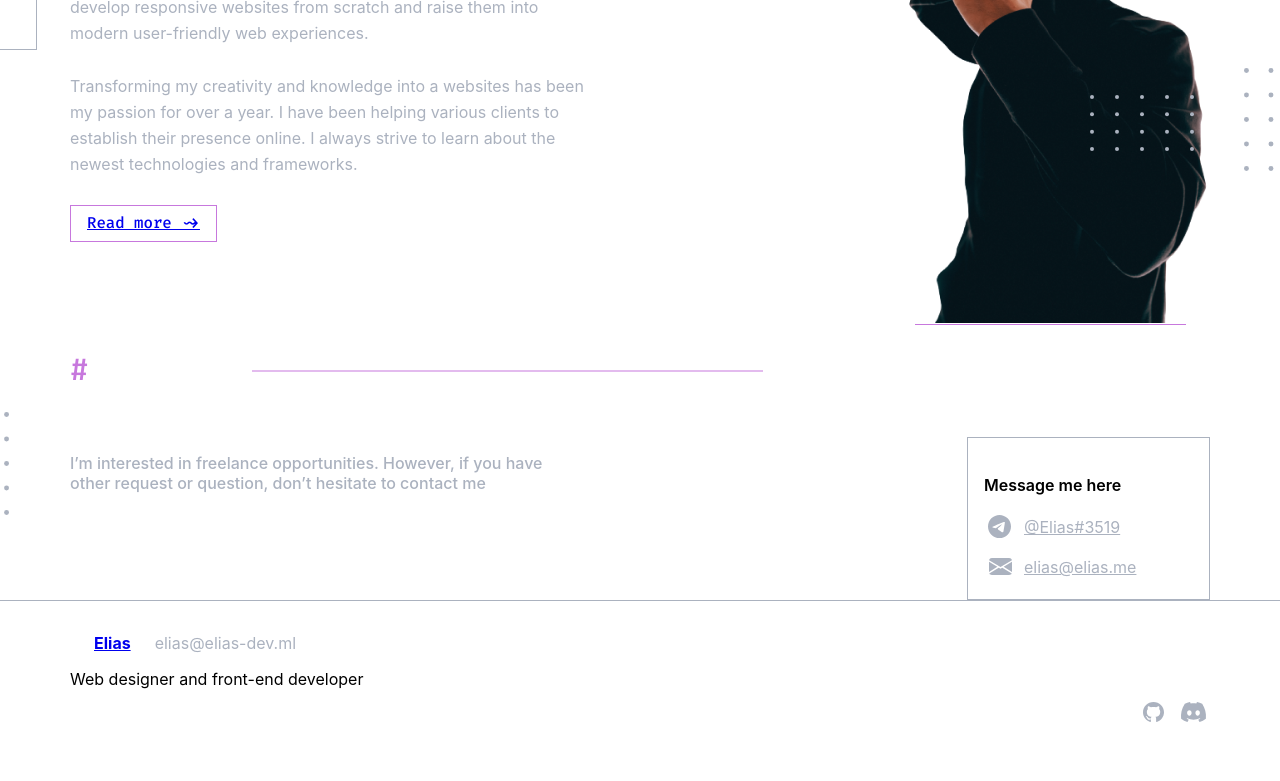
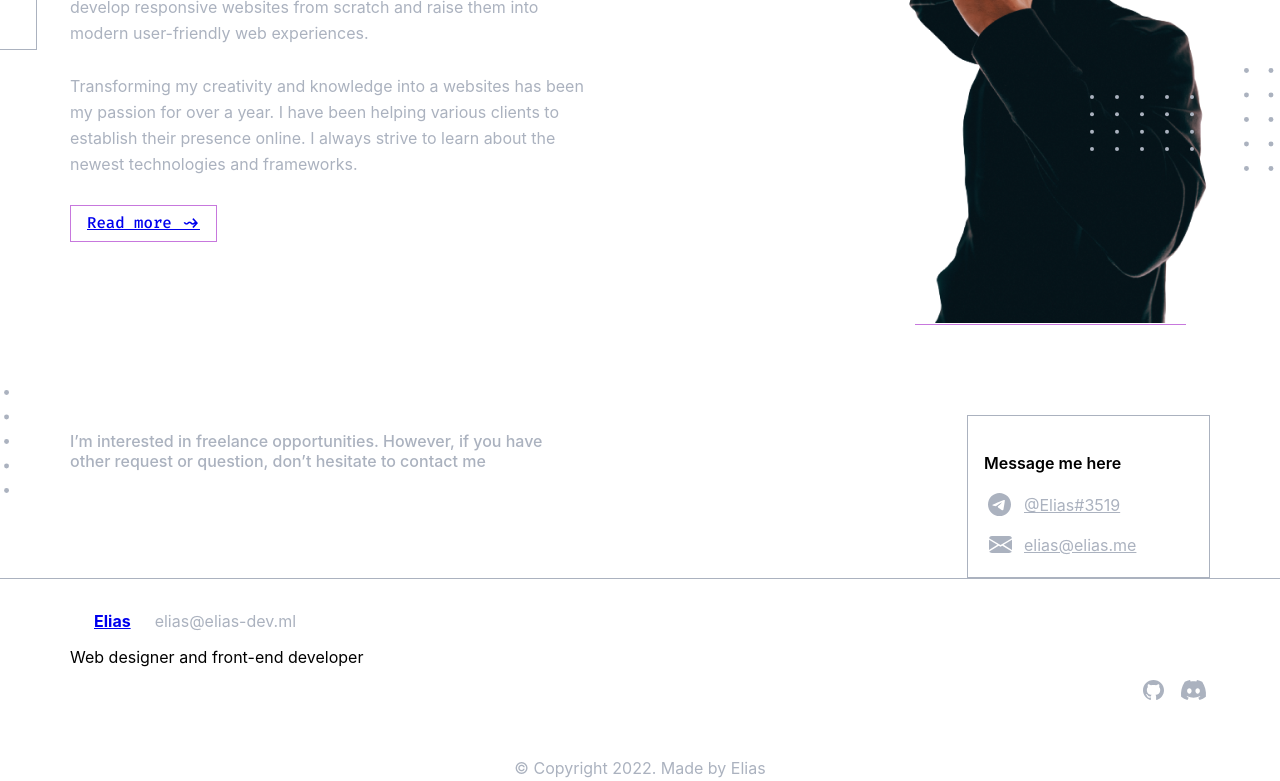
Before and after one commit to ibdkn/my-portfolio, a React app: page / in a window 1280 px wide. Shown: the part 2452-3233 px from the top of the page. Built offline with nearby package versions, Linux system fonts and the light colour scheme; the HTML template or start-up script is replaced by a standard one.

Commit message:
added universal styles for StyledTitle

```diff
--- a/src/components/SectionTitle.tsx
+++ /dev/null
@@ -1,36 +0,0 @@
-import styled from "styled-components";
-import {theme} from "../styles/Theme";
-import {font} from "../styles/Common";
-
-export const SectionTitle = styled.h2`
-  position: relative;
-  width: max-content;
-  ${font({weight: 500, Fmax: 32, Fmin: 24})};
-  margin-bottom: 48px;
-
-  &::before {
-    content: "#";
-    color: ${theme.colors.accent};
-  }
-
-  &::after {
-    content: "";
-    width: 511px;
-    height: 1px;
-    background-color: ${theme.colors.accent};
-
-    position: absolute;
-    right: calc(0% - 527px);
-    top: 50%;
-    transform: translateY(-50%);
-
-    @media ${theme.media.tablet} {
-      width: 205px;
-      right: calc(0% - 215px);
-    }
-
-    @media ${theme.media.mobile} {
-      display: none;
-    }
-  }
-`
--- /dev/null
+++ b/src/components/StyledTitle.tsx
@@ -0,0 +1,53 @@
+import styled, {css} from "styled-components";
+import {theme} from "../styles/Theme";
+import {font} from "../styles/Common";
+
+type TitlePropsType = {
+  titleType?: "section" | "page",
+  lineWidth?: string
+}
+
+export const StyledTitle = styled.h2<TitlePropsType>`
+  position: relative;
+  width: max-content;
+  ${font({weight: 500, Fmax: 32, Fmin: 24})};
+
+  ${props => props.titleType === "section" && css<TitlePropsType>`
+    margin-bottom: 48px;
+
+    &::before {
+      content: "#";
+      color: ${theme.colors.accent};
+    }
+
+    &::after {
+      content: "";
+      width: ${props.lineWidth};
+      height: 1px;
+      background-color: ${theme.colors.accent};
+
+      position: absolute;
+      right: calc(0% - ${props.lineWidth} - 16px);
+      top: 50%;
+      transform: translateY(-50%);
+
+      @media ${theme.media.tablet} {
+        width: 205px;
+        right: calc(0% - 215px);
+      }
+
+      @media ${theme.media.mobile} {
+        display: none;
+      }
+    }
+  `}
+
+  ${props => props.titleType === "page" && css<TitlePropsType>`
+    margin-bottom: 14px;
+
+    &::before {
+      content: "/";
+      color: ${theme.colors.accent};
+    }
+  `}
+`
--- a/src/layout/section/about/About.tsx
+++ b/src/layout/section/about/About.tsx
@@ -1,6 +1,6 @@
 import React from 'react';
 import styled from "styled-components";
-import {SectionTitle} from "../../../components/SectionTitle";
+import {StyledTitle} from "../../../components/StyledTitle";
 import {FlexWrapper} from "../../../components/FlexWrapper";
 import photo from "../../../assets/images/about/about.png"
 import {StyledButton} from "../../../components/Button";
@@ -14,7 +14,7 @@ export const About = () => {
     return (
         <StyledAbout>
             <Container>
-                <SectionTitle>about-me</SectionTitle>
+                <StyledTitle titleType={"section"} lineWidth={"326px"}>about-me</StyledTitle>
                 <FlexWrapper justify={"space-between"} align={"center"}>
                     <FlexWrapper direction={"column"}>
                         <Description>
--- a/src/layout/section/contacts/Contacts.tsx
+++ b/src/layout/section/contacts/Contacts.tsx
@@ -1,6 +1,6 @@
 import React from 'react';
 import styled from "styled-components";
-import {SectionTitle} from "../../../components/SectionTitle";
+import {StyledTitle} from "../../../components/StyledTitle";
 import {FlexWrapper} from "../../../components/FlexWrapper";
 import { Social } from '../../../components/social/Social';
 import {Container} from "../../../components/Container";
@@ -11,7 +11,7 @@ export const Contacts = () => {
     return (
         <StyledContacts>
             <Container>
-                <SectionTitle>contacts</SectionTitle>
+                <StyledTitle>contacts</StyledTitle>
                 <FlexWrapper justify={"space-between"} align={"flex-start"} wrap={"wrap"} gap={"20px"}>
                     <Description>
                         I’m interested in freelance opportunities. However, if you have other request or question, don’t
--- a/src/layout/section/projects/Projects.tsx
+++ b/src/layout/section/projects/Projects.tsx
@@ -2,7 +2,7 @@ import React from 'react';
 import styled from "styled-components";
 import {FlexWrapper} from "../../../components/FlexWrapper";
 import { Movement } from '../../../components/movement/Movement';
-import {SectionTitle} from "../../../components/SectionTitle";
+import {StyledTitle} from "../../../components/StyledTitle";
 import { Project } from './project/Project';
 import skillImage1 from '../../../assets/images/projects/skill-1.png'
 import skillImage2 from '../../../assets/images/projects/skill-2.png'
@@ -15,7 +15,7 @@ export const Projects = () => {
         <StyledProjects>
             <Container>
                 <ProjectsWrapper>
-                    <SectionTitle>projects</SectionTitle>
+                    <StyledTitle titleType={"section"} lineWidth={"511px"}>projects</StyledTitle>
                     <Movement title={"View all ~~>"}/>
                 </ProjectsWrapper>
                 <FlexWrapper justify={"center"} align={"flex-start"} gap={"16px"} wrap={"wrap"}>
--- a/src/layout/section/skills/Skills.tsx
+++ b/src/layout/section/skills/Skills.tsx
@@ -1,6 +1,6 @@
 import React from 'react';
 import styled from "styled-components";
-import {SectionTitle} from "../../../components/SectionTitle";
+import {StyledTitle} from "../../../components/StyledTitle";
 import {FlexWrapper} from "../../../components/FlexWrapper";
 import {Skill} from "./skill/Skill";
 import {Container} from "../../../components/Container";
@@ -34,7 +34,7 @@ export const Skills = () => {
     return (
         <StyledSkills>
             <Container>
-                <SectionTitle>skills</SectionTitle>
+                <StyledTitle titleType={"section"} lineWidth={"239px"}>skills</StyledTitle>
                 <FlexWrapper justify={"flex-end"} align={"flex-start"}>
                     <SkillsWrapper>
                         <Skill title={"Tools"} technologies={"VSCode Neovim Linux Figma XFCE Arch Git Font Awesome"} />
```
